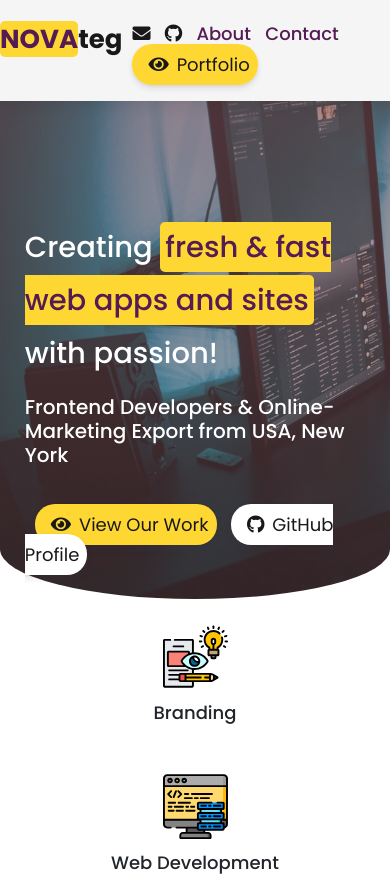
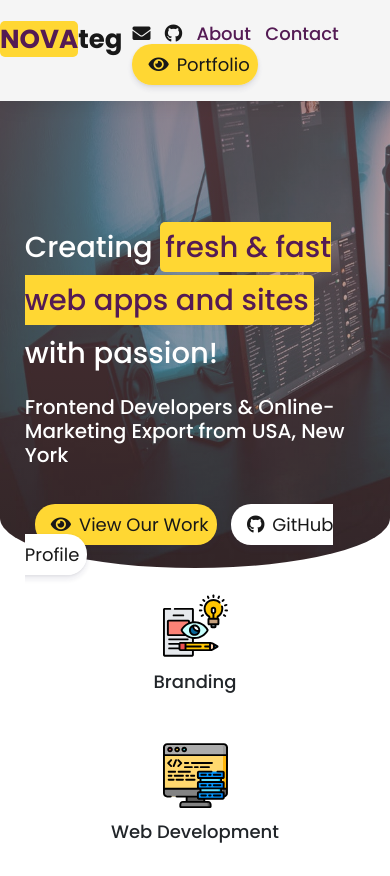
Before and after one commit to NigoraFayzullaeva/NOVATEG, a plain HTML site: page index.html in a window 390 px wide. Shown: the top 876 px of the page. Drawn offline with nearby package versions, Linux system fonts and the light colour scheme; a script that the page names is missing.

Commit message:
Add files via upload

```diff
--- a/css/style.css
+++ b/css/style.css
@@ -335,9 +335,6 @@ body{
     }
 }
 @media (max-width: 768px){
-    .header{
-        min-height: 71vh;
-    }
     .navbar-item{
         font-size: 18px;
     }
```
